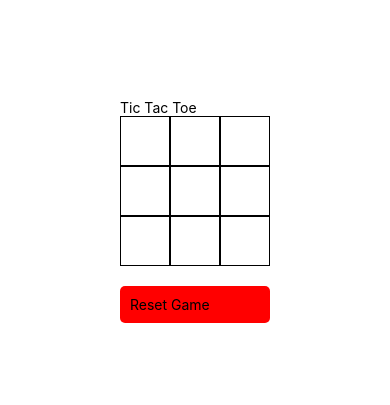
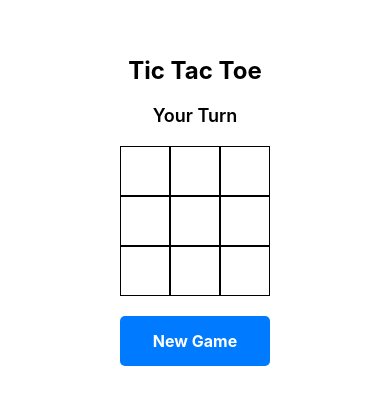
Before and after one commit to spthomas5/tic-tac-toe, a React Native app: screen / in a window 390 px wide. Shown: the part 211-616 px from the top of the page. Built offline with nearby package versions, Linux system fonts and the light colour scheme.

Commit message:
Add random AI move and check for draw

```diff
--- a/src/GameBoard.tsx
+++ b/src/GameBoard.tsx
@@ -12,49 +12,101 @@ const GameBoard = () => {
     [null, null, null],
   ])
 
-  const [isPlayerTurn, setIsPlayerTurn] = useState<boolean>(true);
+  const [gameOver, setGameOver] = useState(false);
+  const [winner, setWinner] = useState<'player' | 'cpu' | 'draw' | null>(null);
+
+  const makeAIMove = (currentBoard: Board) => {
+    // Find all empty cells
+    const emptyCells = [];
+    for (let i = 0; i < 3; i++) {
+      for (let j = 0; j < 3; j++) {
+        if (currentBoard[i][j] === null) {
+          emptyCells.push({ row: i, col: j });
+        }
+      }
+    }
+
+    // Pick a random empty cell
+    if (emptyCells.length > 0) {
+      const randomIndex = Math.floor(Math.random() * emptyCells.length);
+      const { row, col } = emptyCells[randomIndex];
+
+      // Make the move
+      const newBoard = currentBoard.map(r => [...r]);
+      newBoard[row][col] = 'O';
+      setBoard(newBoard);
+
+      // Check if AI won
+      const result = checkWinner(newBoard);
+      if (result === 'O') {
+        setWinner('cpu');
+        setGameOver(true);
+      } else if (result === 'X') {
+        setWinner('player');
+        setGameOver(true);
+      } else if (result === 'draw') {
+        setWinner('draw');
+        setGameOver(true);
+      }
+    }
+  };
 
   const handlePress = (rowIndex: number, colIndex: number) => {
-    if (board[rowIndex][colIndex] !== null) {
+    // Check if valid move
+    if (board[rowIndex][colIndex] !== null || gameOver) return;
+
+    // Player moves (X)
+    const newBoard = board.map(row => [...row]);
+    newBoard[rowIndex][colIndex] = 'X';
+    setBoard(newBoard);
+
+    // Check if player won
+    const result = checkWinner(newBoard);
+    if (result === 'X') {
+      setWinner('player');
+      setGameOver(true);
+      return;
+    } else if (result === 'draw') {
+      setWinner('draw');
+      setGameOver(true);
       return;
     }
 
-    const newBoard = [...board];
-    newBoard[rowIndex][colIndex] = isPlayerTurn ? 'X' : 'O';
-    setBoard(newBoard);
-    setIsPlayerTurn(prevIsPlayerTurn => !prevIsPlayerTurn);
-
-    if (checkWin()) {
-      Alert.alert('Player ' + (isPlayerTurn ? 'X' : 'O') + ' wins!');
-    }
+    // AI moves after a delay
+    setTimeout(() => {
+      makeAIMove(newBoard);
+    }, 500);
   };
 
-  const checkWin = () => {
+  const checkWinner = (board: Board): 'X' | 'O' | 'draw' | null => {
     // Check rows
     for (let i = 0; i < 3; i++) {
-      if (board[i][0] === board[i][1] && board[i][1] === board[i][2] && board[i][0] !== null) {
-        return true;
+      if (board[i][0] && board[i][0] === board[i][1] && board[i][1] === board[i][2]) {
+        return board[i][0];
       }
     }
 
+    // Check columns
+    for (let i = 0; i < 3; i++) {
+      if (board[0][i] && board[0][i] === board[1][i] && board[1][i] === board[2][i]) {
+        return board[0][i];
+      }
+    }
 
-  // Check columns
-  for (let i = 0; i < 3; i++) {
-    if (board[0][i] === board[1][i] && board[1][i] === board[2][i] && board[0][i] !== null) {
-      return true;
+    // Check diagonals
+    if (board[0][0] && board[0][0] === board[1][1] && board[1][1] === board[2][2]) {
+      return board[0][0];
     }
-  }
 
-  // Check diagonals
-  if (board[0][0] === board[1][1] && board[1][1] === board[2][2] && board[0][0] !== null) {
-    return true;
-  }
+    if (board[0][2] && board[0][2] === board[1][1] && board[1][1] === board[2][0]) {
+      return board[0][2];
+    }
 
-  if (board[0][2] === board[1][1] && board[1][1] === board[2][0] && board[0][2] !== null) {
-    return true;
-  }
+    // Check for draw
+    const isDraw = board.every(row => row.every(cell => cell !== null));
+    if (isDraw) return 'draw';
 
-  return false;
+    return null;
   };
 
   const resetGame = () => {
@@ -63,12 +115,21 @@ const GameBoard = () => {
       [null, null, null],
       [null, null, null],
     ]);
-    setIsPlayerTurn(true);
+    setGameOver(false);
+    setWinner(null);
   };
 
   return (
     <View>
-      <Text>Tic Tac Toe</Text>
+      <Text style={styles.title}>Tic Tac Toe</Text>
+
+      {/* Show game status */}
+      <Text style={styles.status}>
+        {winner === 'player' && 'You Win!'}
+        {winner === 'cpu' && 'CPU Wins!'}
+        {winner === 'draw' && "Draw!"}
+        {!winner && !gameOver && 'Your Turn'}
+      </Text>
 
       {board.map((row, rowIndex) => (
         <View key={rowIndex} style={styles.row}>
@@ -79,7 +140,7 @@ const GameBoard = () => {
       ))}
 
       <TouchableOpacity style={styles.resetButton} onPress={resetGame} >
-        <Text>Reset Game</Text>
+        <Text style={styles.resetButtonText}>New Game</Text>
       </TouchableOpacity>
 
     </View>
@@ -87,14 +148,32 @@ const GameBoard = () => {
 };
 
 const styles = StyleSheet.create({
+  title: {
+    fontSize: 24,
+    fontWeight: 'bold',
+    textAlign: 'center',
+    marginBottom: 20,
+  },
+  status: {
+    fontSize: 18,
+    textAlign: 'center',
+    marginBottom: 20,
+    fontWeight: '600',
+  },
   row: {
     flexDirection: 'row',
   },
   resetButton: {
     marginTop: 20,
-    padding: 10,
-    backgroundColor: 'red',
+    padding: 15,
+    backgroundColor: '#007AFF',
     borderRadius: 5,
+    alignItems: 'center',
+  },
+  resetButtonText: {
+    color: 'white',
+    fontSize: 16,
+    fontWeight: 'bold',
   },
 });
 
```
